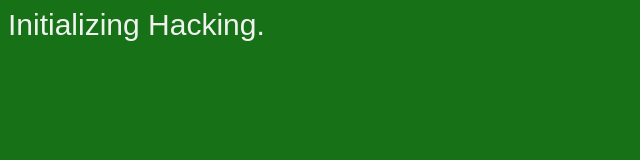
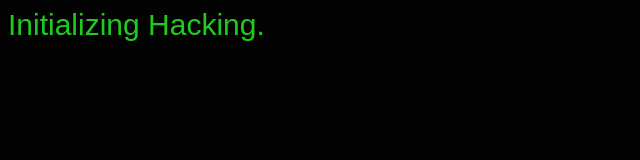
Before and after one commit to varun-mangla/Hacking-Terminal, a plain HTML site: page index.html in a window 1280 px wide. Shown: the whole page, without its empty margins (0-640 px from the left). Drawn offline with Linux system fonts and the light colour scheme; a web font is replaced by a local one.

Commit message:
Change Color

```diff
--- a/index.html
+++ b/index.html
@@ -9,8 +9,8 @@
         @import url('https://fonts.googleapis.com/css2?family=Martel+Sans:wght@600&family=Noto+Sans:ital,wght@0,200;0,300;0,400;0,500;1,100;1,200;1,300;1,400&family=Poppins:wght@300;400;700&display=swap');
 
         body {
-            background-color: rgb(23, 114, 23);
-            color: rgb(240, 242, 240);
+            background-color: rgb(3, 3, 3);
+            color: rgb(32, 203, 32);
             font-family: 'Martel Sans', sans-serif;
             font-size: 30px;
         }
```
